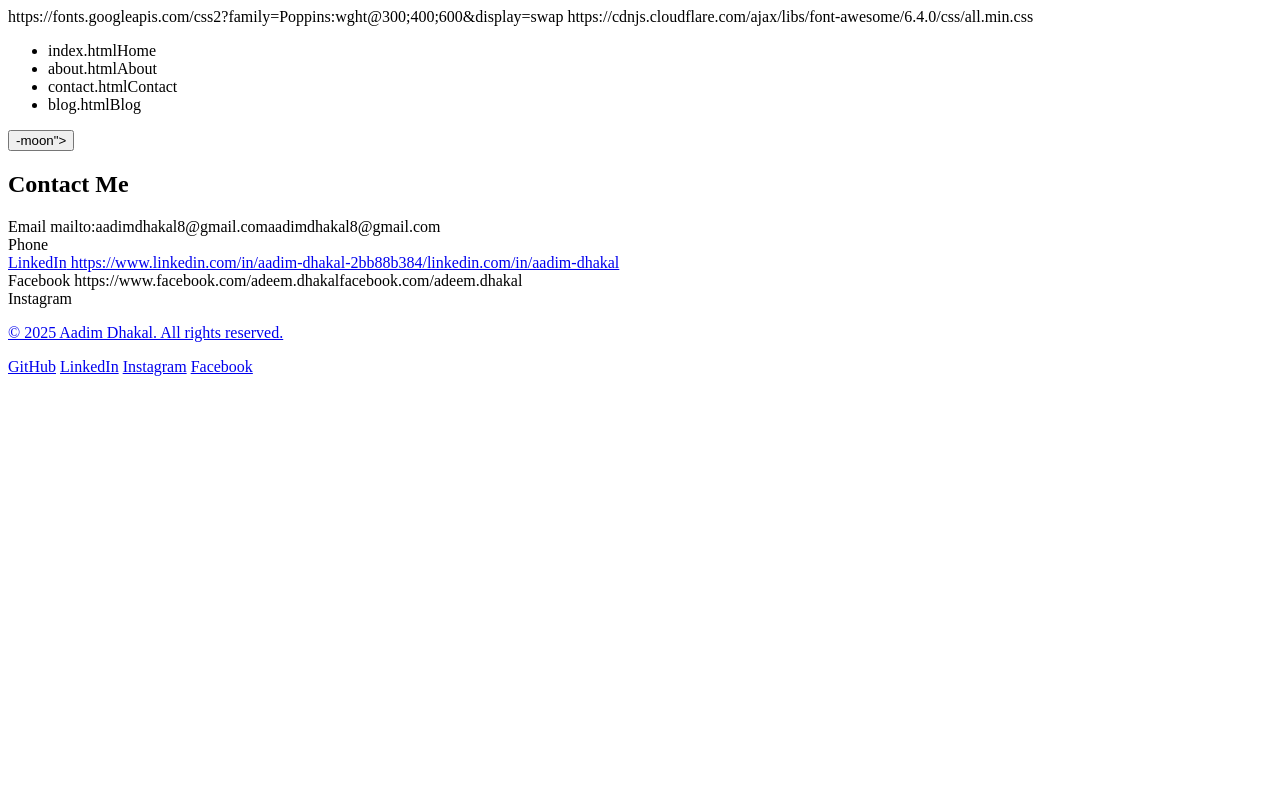
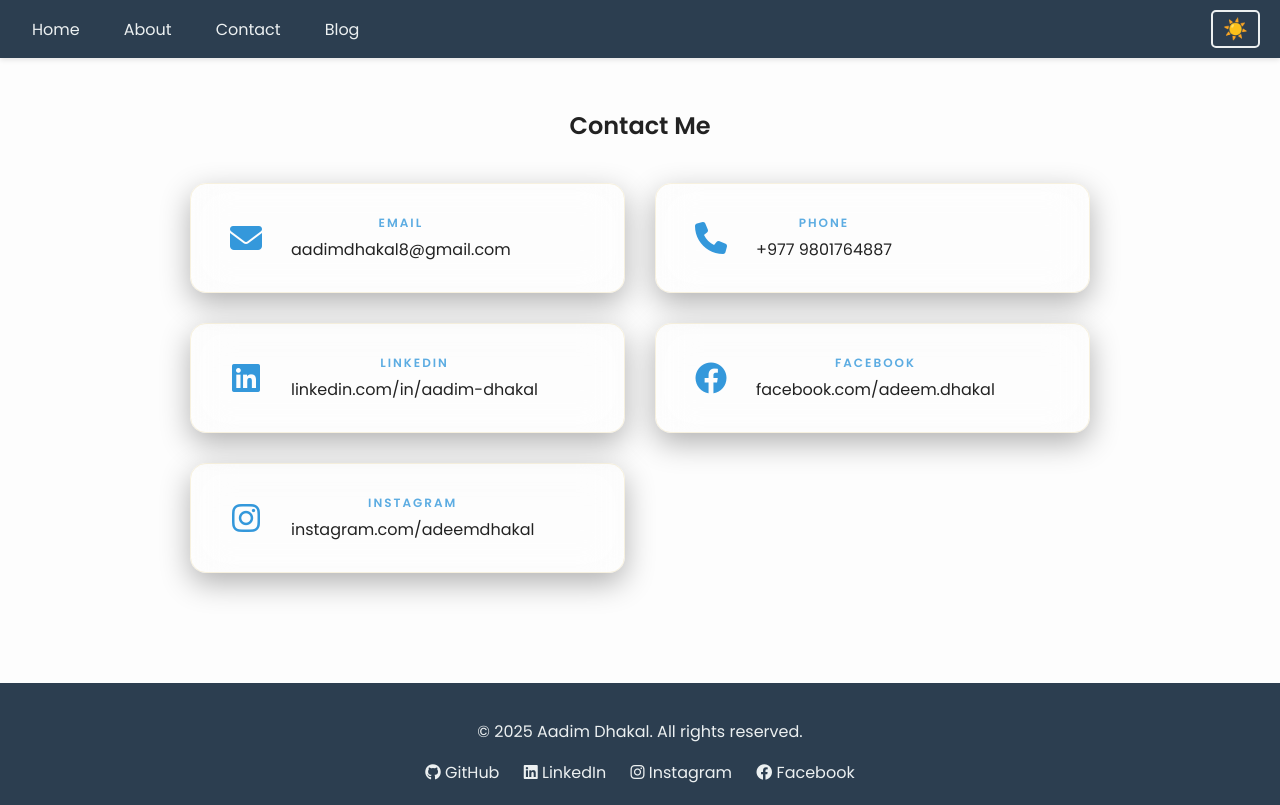
Before and after one commit to Aadim-alt/web, a plain HTML site: page contact.html in a window 1280 px wide. Drawn offline with Linux system fonts and the light colour scheme.

Commit message:
Update contact.html

```diff
--- a/contact.html
+++ b/contact.html
@@ -1,12 +1,13 @@
 <!DOCTYPE html>
 <html lang="en">
 <head>
-  <meta charset="UTF-8" />
-  <meta name="viewport" content="width=device-width, initial-scale=1.0" />
+    <meta charset="UTF-8">
+    <meta name="viewport" content="width=device-width, initial-scale=1.0">
     <title>Contact</title>
-  https://fonts.googleapis.com/css2?family=Poppins:wght@300;400;600&display=swap
-  https://cdnjs.cloudflare.com/ajax/libs/font-awesome/6.4.0/css/all.min.css
-  <link rel=" <style>
+    <link href="https://fonts.googleapis.com/css2?family=Poppins:wght@300;400;600&display=swap" rel="stylesheet">
+    <link rel="stylesheet" href="https://cdnjs.cloudflare.com/ajax/libs/font-awesome/6.4.0/css/all.min.css">
+    <link rel="stylesheet" href="style.css">
+    <style>
         .contact-grid {
             display: grid;
             grid-template-columns: repeat(auto-fit, minmax(300px, 1fr));
@@ -91,26 +92,45 @@
                 min-width: 40px;
             }
         }
+
+        /* Dark mode toggle icon styles */
+        #toggle-mode::after {
+            content: '☀️';
+            font-size: 20px;
+            position: relative;
+            z-index: 1;
+            transition: transform 0.6s cubic-bezier(0.4, 0, 0.2, 1);
+        }
+
+        body.dark-mode #toggle-mode::after {
+            content: '🌙';
+            transform: rotate(360deg);
+        }
+
+        #toggle-mode:hover::after {
+            transform: scale(1.2) rotate(20deg);
+        }
+
+        body.dark-mode #toggle-mode:hover::after {
+            transform: scale(1.2) rotate(380deg);
+        }
     </style>
-  script.js</script>
+    <script src="script.js" defer></script>
 </head>
 <body>
     <nav>
         <div class="nav-container">
             <ul>
-        <li>index.htmlHome</a></li>
-        <li>about.htmlAbout</a></li>
-        <li>contact.htmlContact</a></li>
-        <li>blog.htmlBlog</a></li>
+                <li><a href="index.html">Home</a></li>
+                <li><a href="about.html">About</a></li>
+                <li><a href="contact.html">Contact</a></li>
+                <li><a href="blog.html">Blog</a></li>
             </ul>
-      <!-- Dark mode toggle button with icon -->
-      <button id="toggle-mode" aria-label="Toggle dark mode">
-       -moon"></i>
-      </button>
+            <button id="toggle-mode"></button>
         </div>
     </nav>
+    <main>
 
-  <main>
 <section>
     <h2>Contact Me</h2>
     <div class="contact-grid">
@@ -118,35 +138,35 @@
             <i class="fas fa-envelope"></i>
             <div class="contact-info">
                 <span class="contact-label">Email</span>
-            mailto:aadimdhakal8@gmail.comaadimdhakal8@gmail.com</a>
+                <a href="mailto:aadimdhakal8@gmail.com">aadimdhakal8@gmail.com</a>
             </div>
         </div>
         <div class="contact-item">
             <i class="fas fa-phone"></i>
             <div class="contact-info">
                 <span class="contact-label">Phone</span>
-            <a href="tel:+9779801764881764887</a>
+                <a href="tel:+9779801764887">+977 9801764887</a>
             </div>
         </div>
         <div class="contact-item">
             <i class="fab fa-linkedin"></i>
             <div class="contact-info">
                 <span class="contact-label">LinkedIn</span>
-            https://www.linkedin.com/in/aadim-dhakal-2bb88b384/linkedin.com/in/aadim-dhakal</a>
+                <a href="https://www.linkedin.com/in/aadim-dhakal-2bb88b384/" target="_blank">linkedin.com/in/aadim-dhakal</a>
             </div>
         </div>
         <div class="contact-item">
             <i class="fab fa-facebook"></i>
             <div class="contact-info">
                 <span class="contact-label">Facebook</span>
-            https://www.facebook.com/adeem.dhakalfacebook.com/adeem.dhakal</a>
+                <a href="https://www.facebook.com/adeem.dhakal" target="_blank">facebook.com/adeem.dhakal</a>
             </div>
         </div>
         <div class="contact-item">
             <i class="fab fa-instagram"></i>
             <div class="contact-info">
                 <span class="contact-label">Instagram</span>
-            <a href="https://www.instagrammdhakal/?hl=eninstagram.com/adeemdhakal</a>
+                <a href="https://www.instagram.com/adeemdhakal/?hl=en" target="_blank">instagram.com/adeemdhakal</a>
             </div>
         </div>
     </div>
@@ -156,10 +176,10 @@
 <footer>
     <p>&copy; 2025 Aadim Dhakal. All rights reserved.</p>
     <div class="social-icons">
-      <a href="https.com/Aadim-alt<i class="fab fa-github"></i> GitHub</a>
-      <a href="https://www.linkedin.com/in/aadim-dhakal4/<i class="fab fa-linkedin"></i> LinkedIn</a>
-      <a href="https://www.instagram.com/adeemdhakal/?hl=en" target="_blankm"></i> Instagram</a>
-      <a href="https://www.facebook.com/adeem.dhakal"fab fa-facebook"></i> Facebook</a>
+        <a href="https://github.com/Aadim-alt" target="_blank"><i class="fab fa-github"></i> GitHub</a>
+        <a href="https://www.linkedin.com/in/aadim-dhakal-2bb88b384/" target="_blank"><i class="fab fa-linkedin"></i> LinkedIn</a>
+        <a href="https://www.instagram.com/adeemdhakal/?hl=en" target="_blank"><i class="fab fa-instagram"></i> Instagram</a>
+        <a href="https://www.facebook.com/adeem.dhakal" target="_blank"><i class="fab fa-facebook"></i> Facebook</a>
     </div>
 </footer>
 </body>
```
Lines whose indentation alone changed are shown as unchanged.
